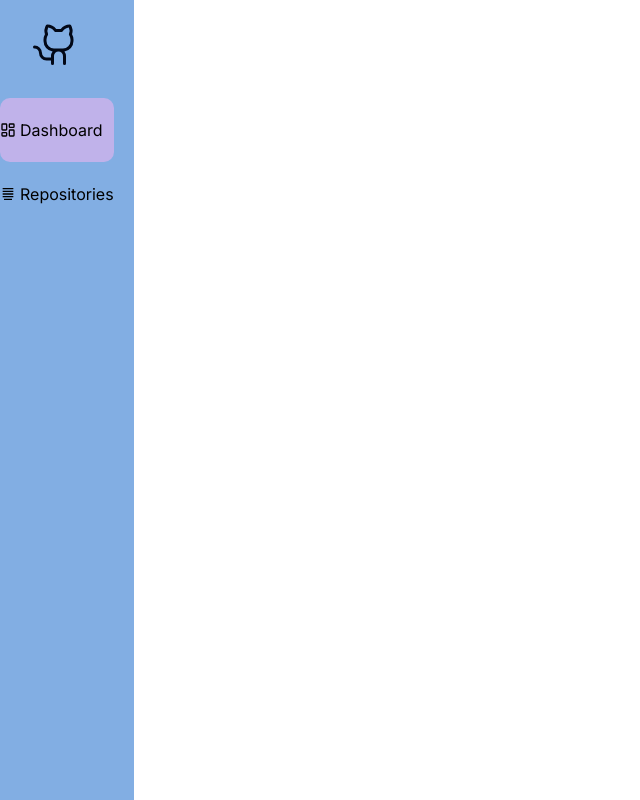
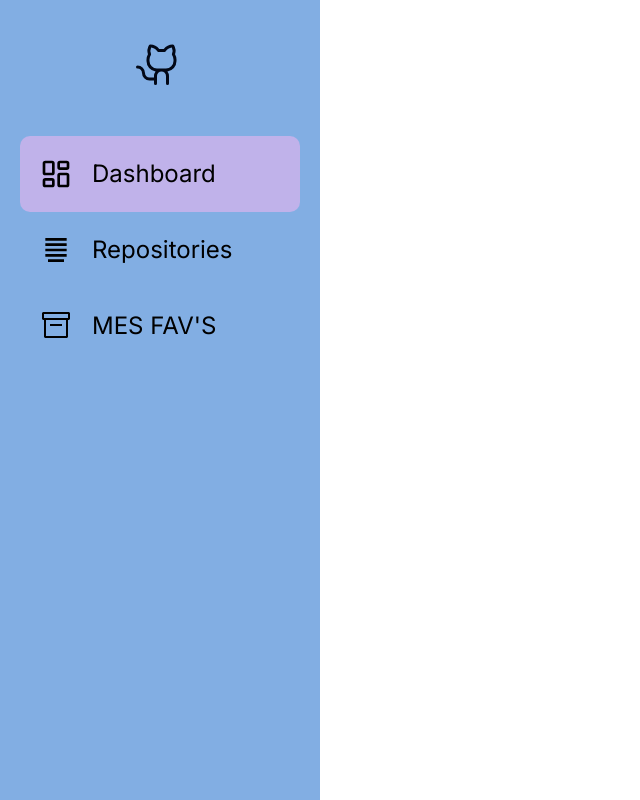
Before and after one commit to NassJs/GitTracker, a Next.js app: page / in a window 1280 px wide. Shown: the whole page, without its empty margins (0-640 px from the left). Built offline with nearby package versions, Linux system fonts and the light colour scheme; no server answers.

Commit message:
rename my composant , and fix position side bar

```diff
--- a/src/app/Repository/page.tsx
+++ b/src/app/Repository/page.tsx
@@ -1,10 +1,10 @@
 import React from "react";
-import { Nav } from "@/container/nav/Nav";
+import { SideBarContainer } from "@/container/sideBar/SideBar";
 
 const Repository = () => {
   return (
     <div className="container-page">
-      <Nav />
+      <SideBarContainer>Nass</SideBarContainer>
     </div>
   );
 };
--- a/src/app/page.tsx
+++ b/src/app/page.tsx
@@ -1,6 +1,6 @@
 "use client";
 import React, { useEffect } from "react";
-import { Nav } from "@/container/nav/Nav";
+import { SideBarContainer } from "@/container/sideBar/SideBar";
 import { useGetUser } from "@/hooks/api/useGetUser";
 import { CardUser } from "@/container/user/CardUser";
 import { Recommandations } from "@/container/recommandations/Recommandations";
@@ -13,13 +13,13 @@ export default function Home() {
   console.log(user);
   return (
     <div className="container-page">
-      <Nav>
+      <SideBarContainer>
         {user && (
           <>
             <Recommandations followers_url={user} />
           </>
         )}
-      </Nav>
+      </SideBarContainer>
       {user && <CardUser user={user} />}
     </div>
   );
--- a/src/components/navbar/Navbar.css
+++ /dev/null
@@ -1,5 +0,0 @@
-.navbar {
-    background-color: rgb(130, 174, 227);
-    border-right-style: solid;
-    height: 100%;
-}
--- a/src/components/navbar/Navbar.tsx
+++ /dev/null
@@ -1,11 +0,0 @@
-"use client";
-import React from "react";
-import "./Navbar.css";
-
-type typeNavbar = {
-  children: React.ReactNode;
-};
-
-export const Navbar = ({ children }: typeNavbar) => {
-  return <nav className="navbar">{children}</nav>;
-};
--- /dev/null
+++ b/src/components/sideBar/SideBar.css
@@ -0,0 +1,18 @@
+.sidebar {
+    background-color: rgb(130, 174, 227);
+    border-right-style: solid;
+    height: 100%;
+    width: 25%;
+}
+.sidebar.p20 {
+    padding:20px;
+}
+@media (min-width: 340px) and (max-width: 950px) {
+    .sidebar {
+        position: fixed;
+        left: 0;
+        bottom: 0;
+        width:100%;
+        height:20%;
+    }
+}
--- /dev/null
+++ b/src/components/sideBar/SideBar.tsx
@@ -0,0 +1,12 @@
+"use client";
+import React from "react";
+import "./SideBar.css";
+
+type typeSideBar = {
+  children: React.ReactNode;
+  padding: string;
+};
+
+export const SideBar = ({ children, padding }: typeSideBar) => {
+  return <nav className={`sidebar ${padding}`}>{children}</nav>;
+};
--- a/src/container/nav/Nav.css
+++ /dev/null
@@ -1,34 +0,0 @@
-.contains-nav{
-    /* padding-left: 20px; */
-    padding-right: 20px;
-}
-.git-logo {
-    display: flex;
-    justify-content: center;
-    padding-top: 20px;
-    font-size: 3em;
-}
-
-.nav{
-    display: flex;
-    /* justify-content: center; */
-    align-items: center;
-    padding-top: 20px;
-    padding-bottom: 20px;
-}
-.nav-lists {
-    display: flex;
-    flex-direction: column;
-    justify-content: center;
-    padding-top: 30px;
-}
-
-
-.nav-logo {
-    padding-right: 4px;
-}
-.nav-activeLink {
-
-    border-radius: 10px;
-    background-color: rgb(192, 178, 234);
-}
--- a/src/container/nav/Nav.tsx
+++ /dev/null
@@ -1,48 +0,0 @@
-"use client";
-import Link from "next/link";
-import React from "react";
-import { Navbar } from "@/components/navbar/Navbar";
-import "./Nav.css";
-import { LuLayoutDashboard } from "react-icons/lu";
-import { BiAlignJustify } from "react-icons/bi";
-import { usePathname } from "next/navigation";
-import { PiGithubLogo } from "react-icons/pi";
-interface INav {
-  children: React.ReactNode;
-}
-export const Nav = ({ children }: INav) => {
-  const usePath = usePathname();
-
-  return (
-    <Navbar>
-      <div className="contains-nav">
-        <div className="git-logo">
-          <PiGithubLogo />
-        </div>
-        <ul className="nav-lists">
-          <Link className={usePath === "/" ? "nav-activeLink" : ""} href="/">
-            <li className="nav">
-              <span className="nav-logo">
-                <LuLayoutDashboard />
-              </span>
-              Dashboard
-            </li>
-          </Link>
-
-          <Link
-            className={usePath === "/Repository" ? "nav-activeLink" : ""}
-            href="/Repository/"
-          >
-            <li className="nav">
-              <span className="nav-logo">
-                <BiAlignJustify />
-              </span>
-              Repositories
-            </li>
-          </Link>
-        </ul>
-      </div>
-      {children}
-    </Navbar>
-  );
-};
--- /dev/null
+++ b/src/container/sideBar/SideBar.css
@@ -0,0 +1,51 @@
+.git-logo {
+    display: flex;
+    justify-content: center;
+    padding-top: 20px;
+    font-size: 3em;
+}
+
+.liste{
+    display: flex;
+    /* justify-content: center; */
+    align-items: center;
+    padding-top: 20px;
+    padding-bottom: 20px;
+}
+
+.lists {
+    display: flex;
+    flex-direction: column;
+    justify-content: center;
+    padding-top: 3em;
+}
+
+.nav-logo {
+    font-size:xx-large;
+    padding-left: 20px;
+    padding-right:20px;
+}
+
+.title {
+    font-size: x-large;
+    font-family: 'Inter', 'Roboto', monospace;
+}
+
+.activeLink {
+    border-radius: 10px;
+    background-color: rgb(192, 178, 234);
+}
+
+@media (min-width: 340px) and (max-width: 950px) {
+    .git-logo {
+       display: none;
+    }
+    .lists{
+        display: flex;
+        flex-direction: row;
+        justify-content: space-around;
+    }
+    .title{
+        display:none;
+    }
+}
--- /dev/null
+++ b/src/container/sideBar/SideBar.tsx
@@ -0,0 +1,57 @@
+"use client";
+import Link from "next/link";
+import React from "react";
+import { SideBar } from "@/components/sideBar/SideBar";
+import "./SideBar.css";
+import { LuLayoutDashboard } from "react-icons/lu";
+import { BiAlignJustify } from "react-icons/bi";
+import { usePathname } from "next/navigation";
+import { PiGithubLogo } from "react-icons/pi";
+import { VscArchive } from "react-icons/vsc";
+
+interface side {
+  children: React.ReactNode;
+}
+export const SideBarContainer = ({ children }: side) => {
+  const usePath = usePathname();
+
+  return (
+    <SideBar padding="p20">
+      <div className="git-logo">
+        <PiGithubLogo />
+      </div>
+      <ul className="lists">
+        <Link className={usePath === "/" ? "activeLink" : ""} href="/">
+          <li className="liste">
+            <span className="nav-logo">
+              <LuLayoutDashboard />
+            </span>
+            <span className="title"> Dashboard</span>
+          </li>
+        </Link>
+
+        <Link
+          className={usePath === "/Repository" ? "activeLink" : ""}
+          href="/Repository/"
+        >
+          <li className="liste">
+            <span className="nav-logo">
+              <BiAlignJustify />
+            </span>
+            <span className="title"> Repositories</span>
+          </li>
+        </Link>
+
+        <Link className={usePath === "/TTDE" ? "activeLink" : ""} href="/">
+          <li className="liste">
+            <span className="nav-logo">
+              <VscArchive />
+            </span>
+            <span className="title"> MES FAV'S </span>
+          </li>
+        </Link>
+      </ul>
+      {children}
+    </SideBar>
+  );
+};
```
